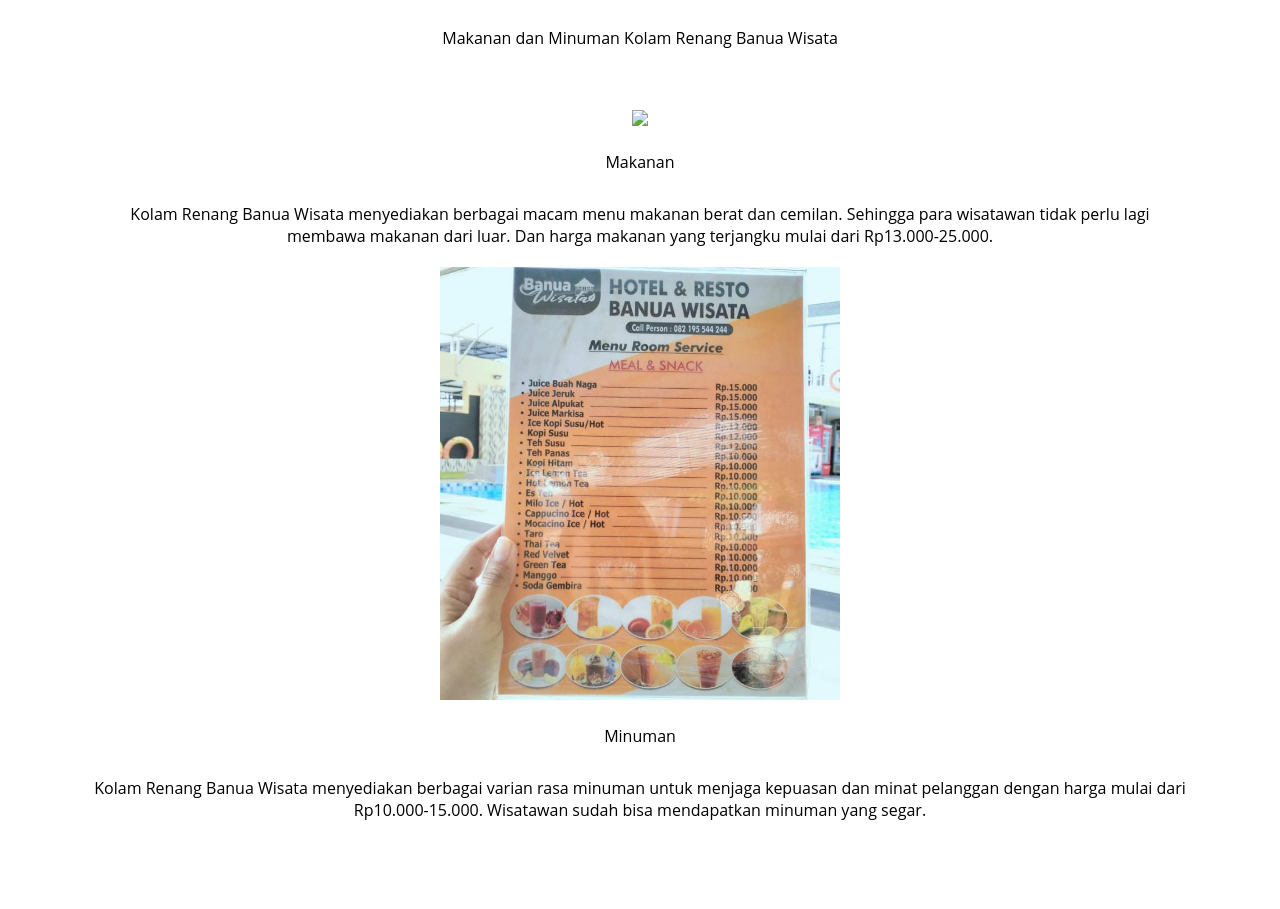
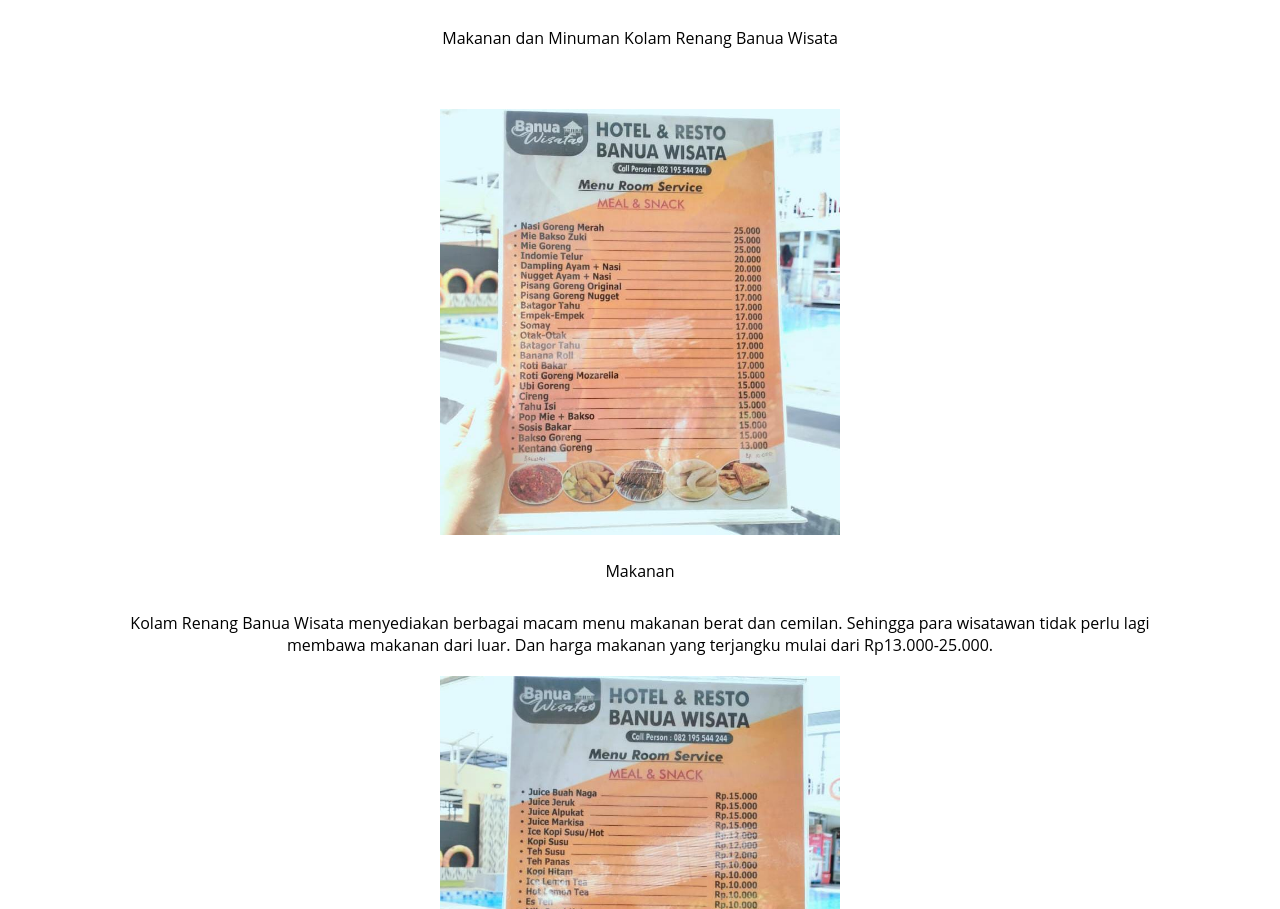
Before and after one commit to asmald499/BANUA_WISATA.com, a plain HTML site: page index.html in a window 1280 px wide. Shown: the part 2186-3095 px from the top of the page. Drawn offline with Linux system fonts and the light colour scheme; files whose address does not match are found by name.

Commit message:
Update index.html

```diff
--- a/index.html
+++ b/index.html
@@ -72,7 +72,7 @@
                 </div>
                 <div class="tutor-list">
                     <div class="kartu-tutor">
-                        <img src="b6447248-25f5-446f-a01f-c23c59b9dc43.jpg" width="400px"/>
+                        <img src="c:\Users\USER\Pictures\Screenshots\b6447248-25f5-446f-a01f-c23c59b9dc43.jpg" width="400px"/>
                         <p>Makanan</p>
                         <p>Kolam Renang Banua Wisata menyediakan berbagai macam menu makanan berat dan cemilan. Sehingga para wisatawan tidak perlu lagi membawa makanan dari luar. Dan harga makanan yang terjangku mulai dari Rp13.000-25.000.</p>
                         <img src="c:\Users\USER\Pictures\Screenshots\17c070a3-18a0-4c9c-ae10-1a736f3486ab.jpg" width="400px"/>
```
